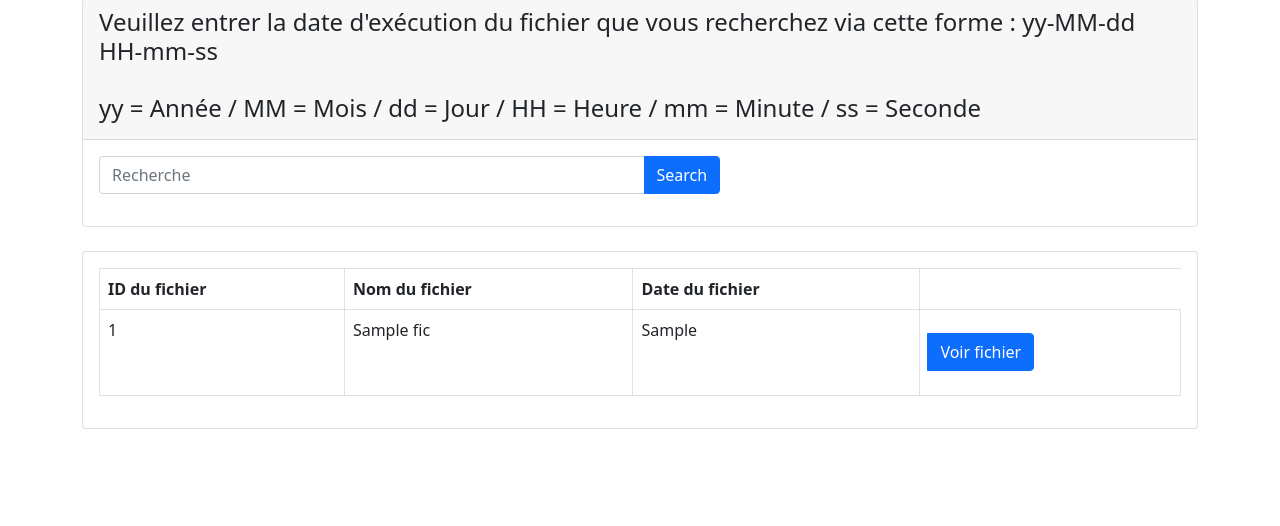
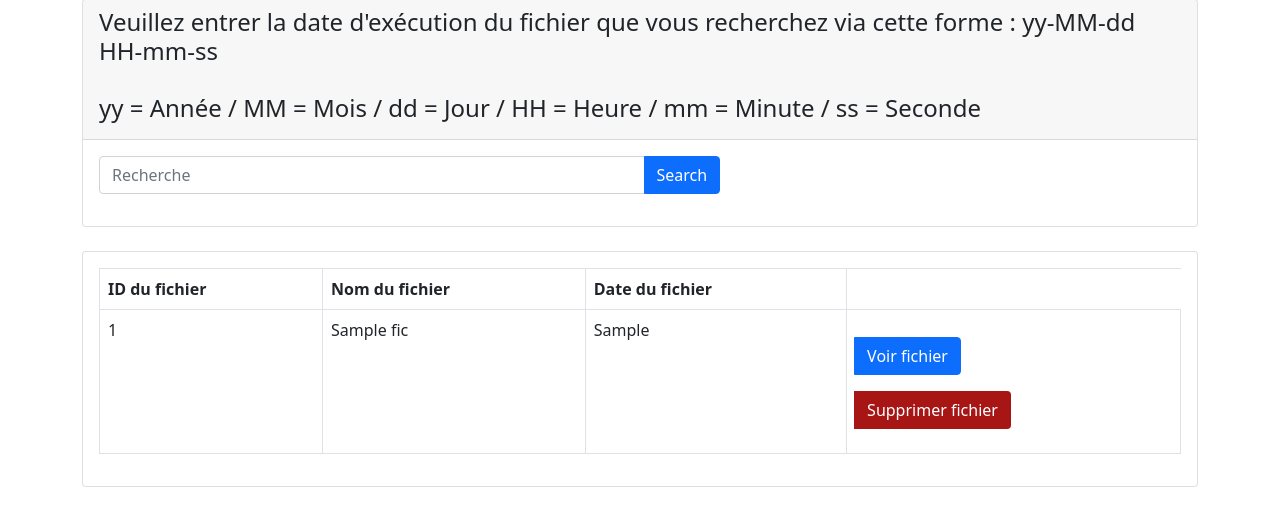
Before and after one commit to Lord83700/Projet-Thales, a PHP site: page /index.php?search= in a window 1280 px wide. Shown: the part 89-615 px from the top of the page. Run offline with PHP 8.4, Linux system fonts and the light colour scheme; tables that the repository leaves empty hold one stand-in row (values such as "Sample post"); some libraries are stand-ins or nearby versions.

Commit message:
Fix site

```diff
--- a/Site/index.php
+++ b/Site/index.php
@@ -1,5 +1,10 @@
 <?php
 session_start();
+if(isset($_SESSION['supprok']))
+{
+    $message = $_SESSION['supprok'];
+    unset($_SESSION['supprok']);
+}
 ?>
 <!DOCTYPE html>
 <html>
@@ -10,6 +15,19 @@ session_start();
         <title id="titre">THALES</title>
         <link href="https://cdn.jsdelivr.net/npm/bootstrap@5.0.0-beta1/dist/css/bootstrap.min.css" rel="stylesheet">
         <link rel="stylesheet" href="style.css">
+        <script src="https://ajax.googleapis.com/ajax/libs/jquery/3.6.4/jquery.min.js"></script>
+        <link rel="stylesheet" href="https://cdnjs.cloudflare.com/ajax/libs/jquery-confirm/3.3.2/jquery-confirm.min.css">
+        <script src="https://cdnjs.cloudflare.com/ajax/libs/jquery-confirm/3.3.2/jquery-confirm.min.js"></script>
+        <script>
+            $(document).ready(function () {
+                $(".confirm").click(function (e) {
+                    var result = window.confirm('Êtes-vous sûrs de vouloir supprimer ce fichier ?');
+                    if (result == false) {
+                        e.preventDefault();
+                    };
+                });
+            });
+        </script>
     </head>
     <body>
         <header>
@@ -28,6 +46,7 @@ session_start();
                     <div class="card mt-4">
                         <div class="card-header">
                             <h4>Veuillez entrer la date d'exécution du fichier que vous recherchez via cette forme : yy-MM-dd HH-mm-ss <br><br>yy = Année / MM = Mois / dd = Jour / HH = Heure / mm = Minute / ss = Seconde</h4>
+                            <h5><?php if(isset($message)){echo $message;} ?></h5>
                         </div>
                         <div class="card-body">
                             <div class="row">
@@ -87,6 +106,12 @@ session_start();
                                                                 <button type="submit" class="btn btn-primary button" name="numfic" value="<?php if(isset($items['numfic'])){echo $items['numfic']; } ?>">Voir fichier</button>
                                                             </div>
                                                         </form>
+                                                        <form action="supprfic.php" method="GET">
+                                                            <div class="input-group mb-3">
+                                                                <input type="hidden" name="search" value="<?php if(isset($_GET['search'])){echo $_GET['search'];} ?>">
+                                                                <button type="submit" class="btn button-danger confirm" name="numfic" value="<?php if(isset($items['numfic'])){echo $items['numfic']; } ?>">Supprimer fichier</button>
+                                                            </div>
+                                                        </form>
                                                         </td>
                                                     </tr>
                                                     <?php
--- a/Site/style.css
+++ b/Site/style.css
@@ -27,3 +27,14 @@
     font-weight: bold;
     text-decoration: underline;
 }
+
+.button-danger {
+    background-color: #a71515;
+    color: white;
+
+}
+
+.button-danger:hover {
+    background-color: #790f0f;
+    color: white;
+}
```
Also changed, not shown: Site/supprfic.php (added, +18 -0 lines), 1 other file.
